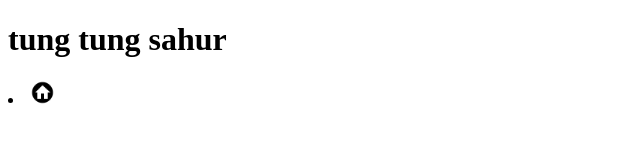
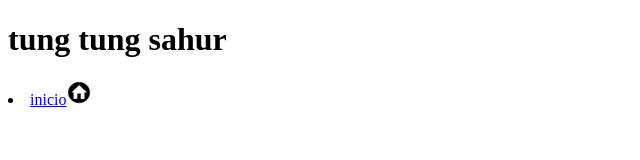
Before and after one commit to brasaskk/sitetestesenac, a plain HTML site: page index.html in a window 1280 px wide. Shown: the whole page, without its empty margins (0-640 px from the left). Drawn offline with Linux system fonts and the light colour scheme.

Commit message:
Update menu link text to 'inicio'

```diff
--- a/index.html
+++ b/index.html
@@ -7,6 +7,6 @@
 </head>
 <body>
     <h1>tung tung sahur</h1>
-    <li><a href="home.html"><img src="image/menu.png" alt="" width="2%" height="2%">
+    <li><a href="home.html">inicio<img src="image/menu.png" alt="" width="2%" height="2%">
 </body>
 </html>
```
